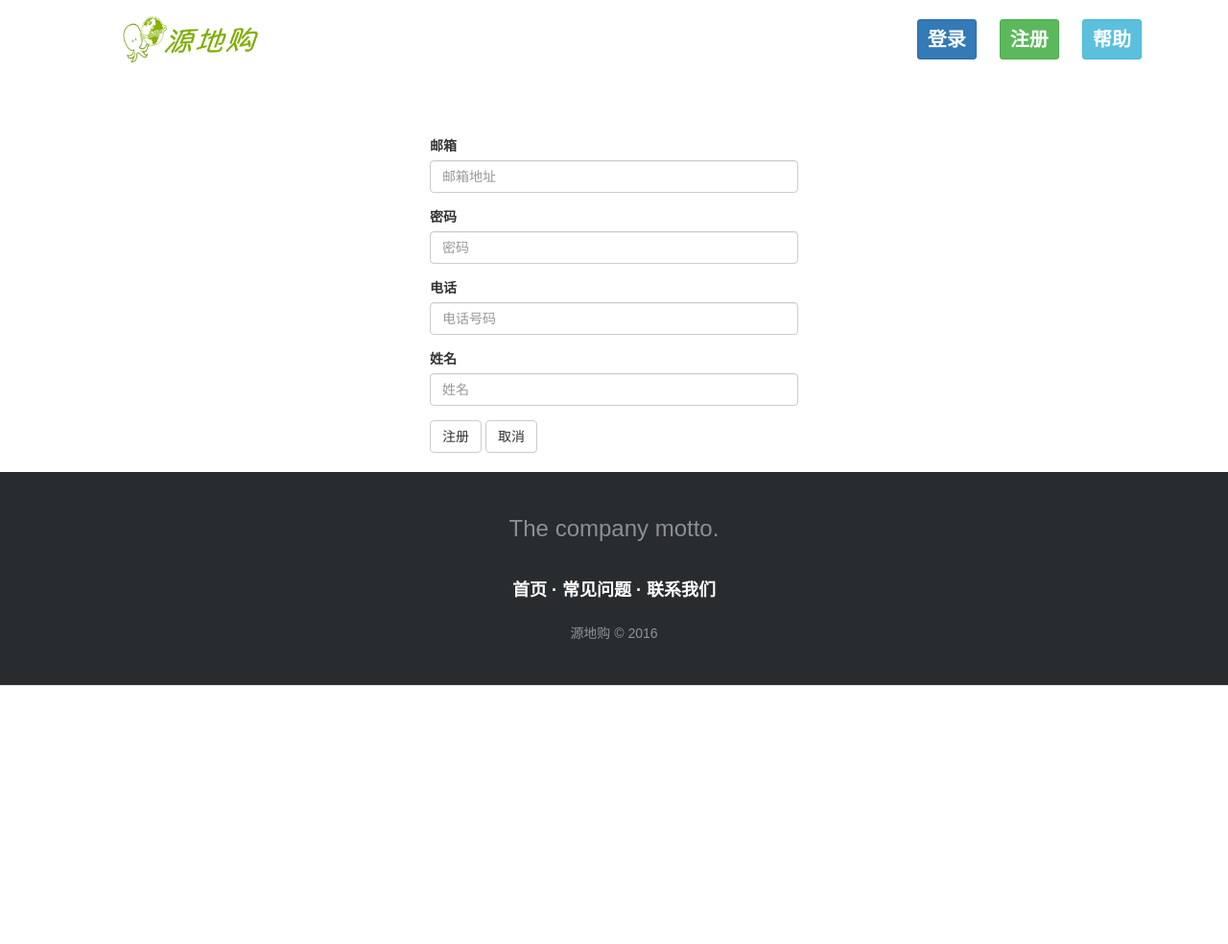
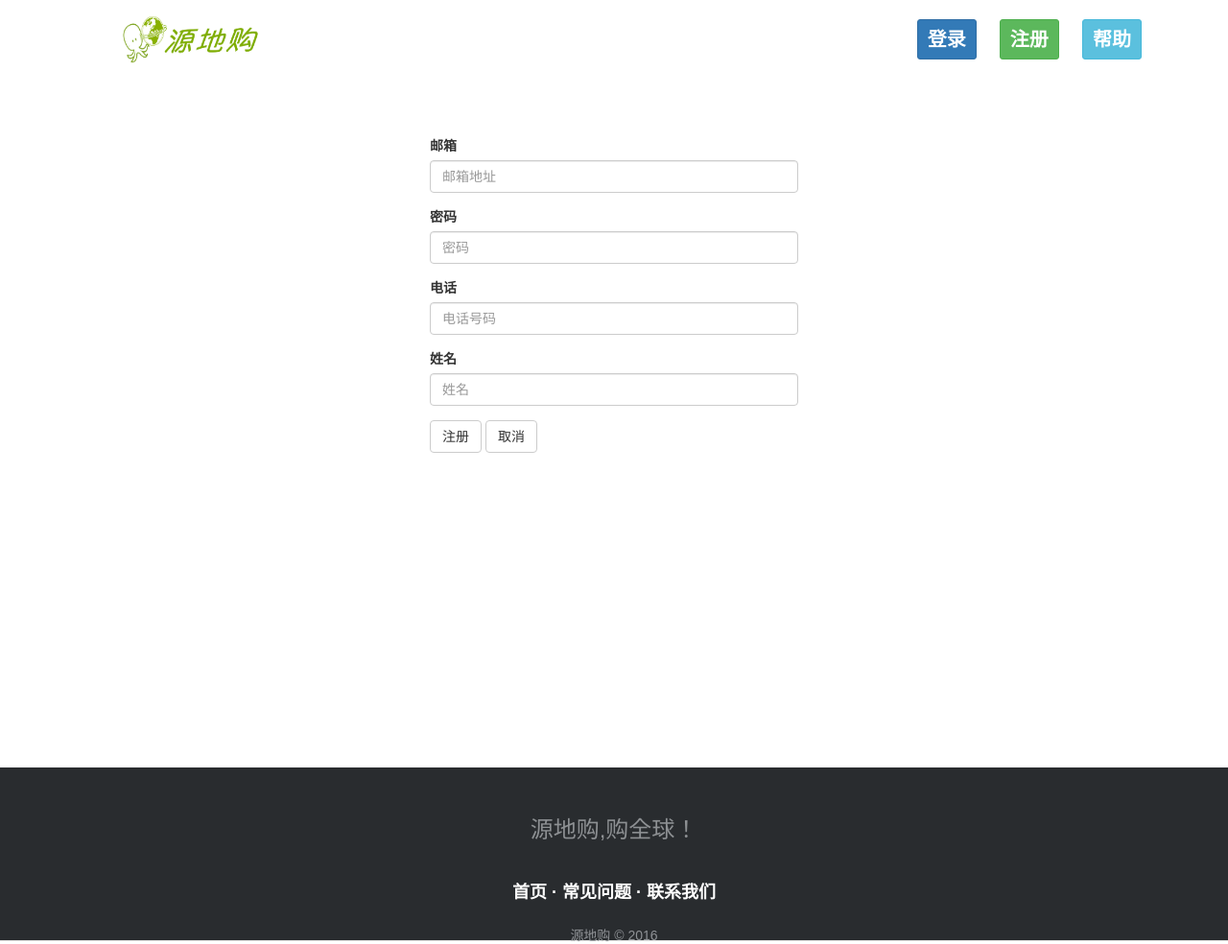
Before and after one commit to allen-baggio/backpack, a Django app: page /signup in a window 1280 px wide. Shown: the whole page at 96% size. Before the commit the page ends 715 px from the top, so only its background shows below. Run offline with Django 3.2, Linux system fonts and the light colour scheme; parts of the project's set-up code (start-up, migrations or seed data) failed here and were passed over; some libraries are stand-ins or nearby versions.

Commit message:
Fixed sticky footer

```diff
--- a/home/views.py
+++ b/home/views.py
@@ -159,6 +159,7 @@ def search(request):
     })
     return HttpResponse(template.render(context))
 
+
 def faq(request):
     template = loader.get_template('faq.html')
     return HttpResponse(template.render())
--- a/static/backpack/css/footer-basic-centered.css
+++ b/static/backpack/css/footer-basic-centered.css
@@ -6,7 +6,9 @@
 	text-align: center;
 	font: normal 18px sans-serif;
 	padding: 45px;
-	margin-top: 80px;
+	position: absolute;
+	height: 180px;
+	bottom: -180px;
 }
 
 .footer-basic-centered .footer-company-motto{
@@ -36,7 +38,7 @@
 }
 
 /* If you don't want the footer to be responsive, remove these media queries */
-
+/*
 @media (max-width: 600px) {
 
 	.footer-basic-centered{
@@ -60,3 +62,4 @@
 		line-height: 1.8;
 	}
 }
+*/
--- a/static/backpack/css/main.css
+++ b/static/backpack/css/main.css
@@ -1,3 +1,13 @@
+html {
+    position: relative;
+    min-height: 100%;
+}
+
+body {
+    margin: 0 0 180px;
+}
+
+
 .container {
     margin: auto;
 }
@@ -91,7 +101,9 @@
     margin: auto;
     width: 30%;
     position: relative;
-    top:60px;
+    top: 60px;
+    margin-bottom: 20%;
+
 }
 
 .account-dropdown {
--- a/templates/login.html
+++ b/templates/login.html
@@ -23,4 +23,5 @@
             <a class="btn btn-default" href="/">取消</a>
         </form>
     </div>
+
 {% endblock %}
--- a/templates/master.html
+++ b/templates/master.html
@@ -52,7 +52,7 @@
 
         {% block footer %}
             <footer class="footer-basic-centered">
-                <p class="footer-company-motto">The company motto.</p>
+                <p class="footer-company-motto">源地购,购全球！</p>
                 <p class="footer-links">
                     <a href="/index">首页</a>
                     ·
```
Also changed, not shown: 4 other files.
